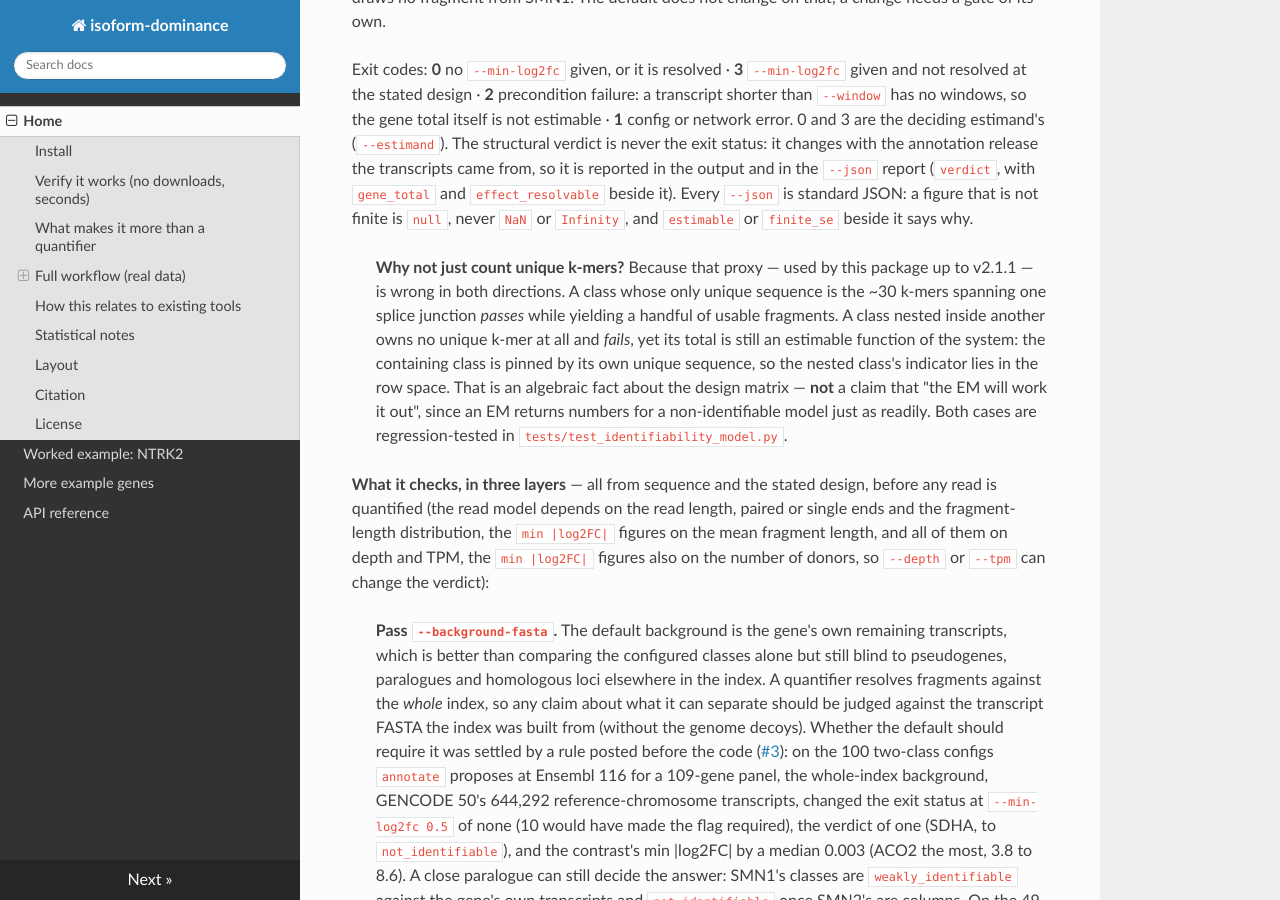
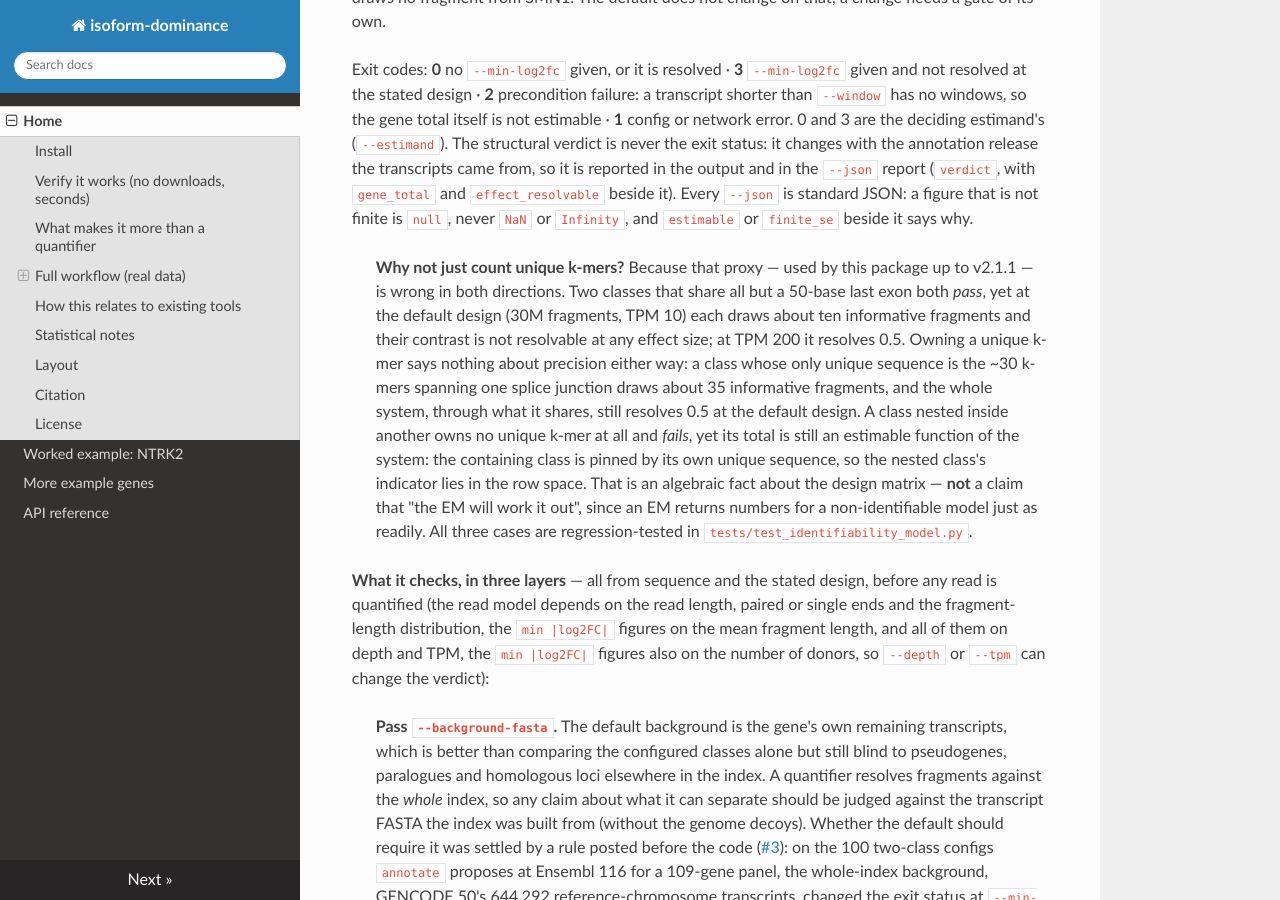
Before and after one commit to charliekim97/isoform-dominance-pipeline, an MkDocs documentation site: the page built from docs/index.md, in a window 1280 px wide and 900 px high, scrolled down 4786 px. Built offline with MkDocs 1.6.1, drawn with Linux system fonts in a browser that asks for light colours; nearby versions of some CDN libraries.

Commit message:
docs: owning a unique k-mer says nothing about precision, either way
The README, paper.md and two docstrings said that a class whose only
unique sequence is the ~30 k-mers spanning one splice junction passes
the unique-k-mer proxy while yielding a handful of usable fragments,
practically hopeless. In the case the regression test builds, the class
draws about 35 informative fragments and the whole system resolves an
effect of 0.5 at the default design; only the verdict's read-count rule
flags it. They now give the case the proxy passes and the design cannot
resolve: two classes that share all but a fifty-base last exon, each
drawing about ten informative fragments at the default design, their
contrast past the linearisation limit. Two tests hold both cases.

```diff
--- a/docs/index.md
+++ b/docs/index.md
@@ -217,13 +217,18 @@ reported in the output and in the `--json` report (`verdict`, with `gene_total`
 `null`, never `NaN` or `Infinity`, and `estimable` or `finite_se` beside it says why.
 
 > **Why not just count unique k-mers?** Because that proxy — used by this package up to
-> v2.1.1 — is wrong in both directions. A class whose only unique sequence is the ~30 k-mers
-> spanning one splice junction *passes* while yielding a handful of usable fragments. A class nested inside another owns no unique k-mer at all and *fails*, yet its
+> v2.1.1 — is wrong in both directions. Two classes that share all but a 50-base last exon
+> both *pass*, yet at the default design (30M fragments, TPM 10) each draws about ten informative
+> fragments and their contrast is not resolvable at any effect size; at TPM 200 it resolves 0.5.
+> Owning a unique k-mer says nothing about precision either way: a class whose only unique
+> sequence is the ~30 k-mers spanning one splice junction draws about 35 informative fragments,
+> and the whole system, through what it shares, still resolves 0.5 at the default design. A
+> class nested inside another owns no unique k-mer at all and *fails*, yet its
 > total is still an estimable function of the system: the containing class is pinned by its own
 > unique sequence, so the nested class's indicator lies in the row space. That is an algebraic
 > fact about the design matrix — **not** a claim that "the EM will work it out", since an EM
-> returns numbers for a non-identifiable model just as readily. Both cases are regression-tested
-> in `tests/test_identifiability_model.py`.
+> returns numbers for a non-identifiable model just as readily. All three cases are
+> regression-tested in `tests/test_identifiability_model.py`.
 
 **What it checks, in three layers** — all from sequence and the stated design, before any read is
 quantified (the read model depends on the read length, paired or single ends and the
```
Also changed, not shown: CHANGELOG.md (+14 -0 lines), README.md (+9 -4 lines), paper.md (+2 -2 lines), 2 other files.
